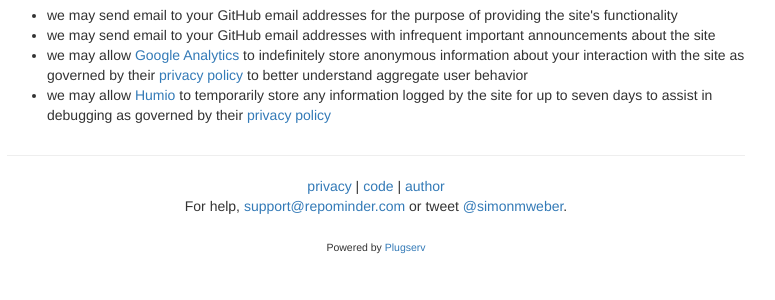
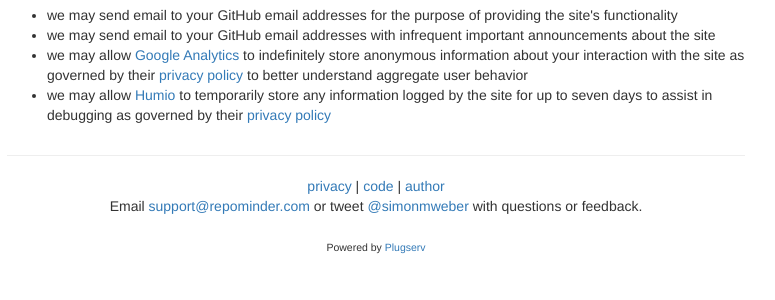
Before and after one commit to simon-weber/repominder, a Django app: page /privacy/ in a window 1280 px wide. Shown: the part 327-627 px from the top of the page, without its empty margins (264-1039 px from the left). Run offline with Django 3.2, Linux system fonts and the light colour scheme; parts of the project's set-up code (start-up, migrations or seed data) failed here and were passed over; some libraries are stand-ins or nearby versions.

Commit message:
copy tweaks

```diff
--- a/repominder/apps/core/templates/base.html
+++ b/repominder/apps/core/templates/base.html
@@ -124,9 +124,10 @@
                 <a href="https://simonmweber.com">author</a>
 
                 <br/>
-                For help,
+                Email
                 <a href="mailto:support@repominder.com" target="_blank" rel="noopener noreferrer">support@repominder.com</a>
-                or tweet <a href="https://twitter.com/simonmweber" target="_blank" ref="noopener noreferrer">@simonmweber</a>.
+                or tweet <a href="https://twitter.com/simonmweber" target="_blank" ref="noopener noreferrer">@simonmweber</a>
+                with questions or feedback.
 
                 <br/>
                 <span id="plugserv-plug"></span>
--- a/repominder/apps/core/templates/logged_out.html
+++ b/repominder/apps/core/templates/logged_out.html
@@ -37,7 +37,7 @@
           <h3>1: Install the GitHub App</h3>
           <p>
           You can give Repominder access to all your repos or just a few.
-          Organization-owned and private repos are also supported.
+          Organization-owned and private repos are supported.
           </p>
         </div>
         <div style="padding: 1em">
```
